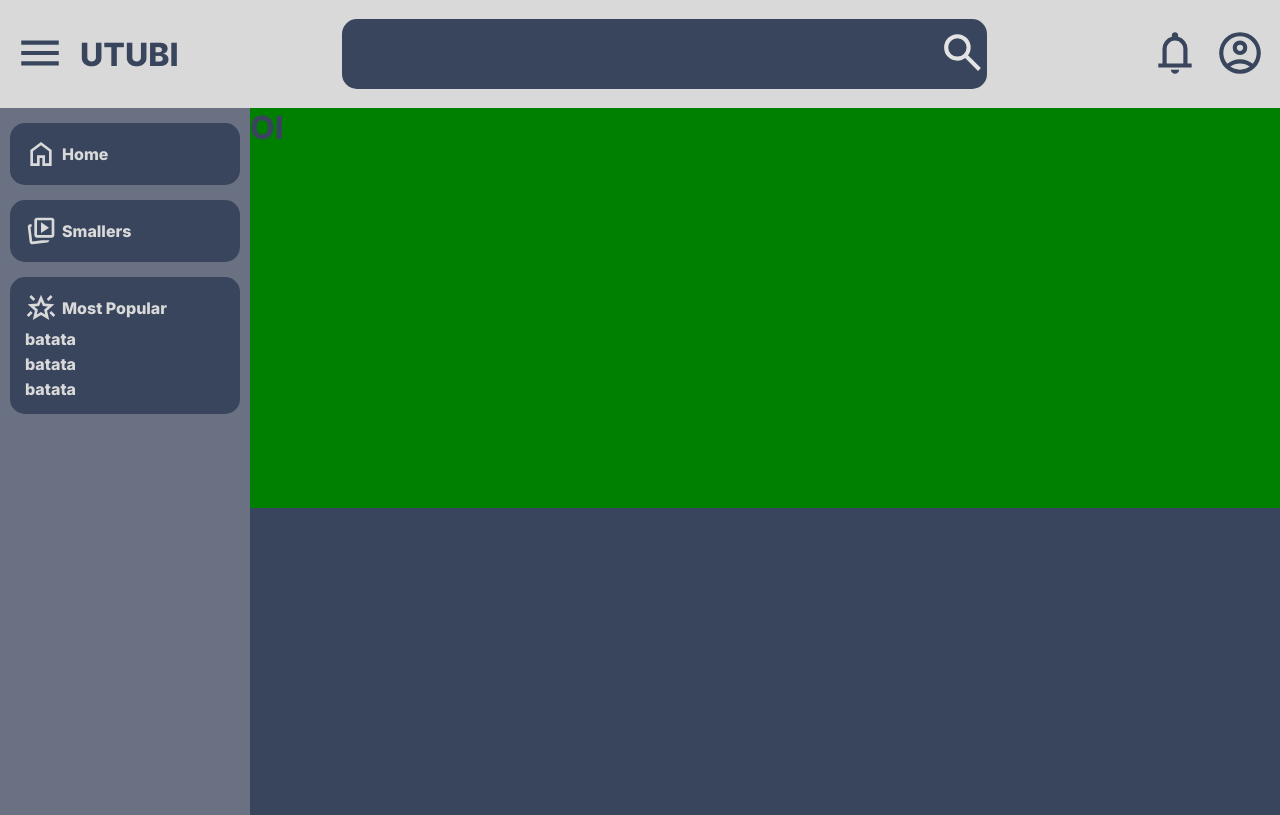
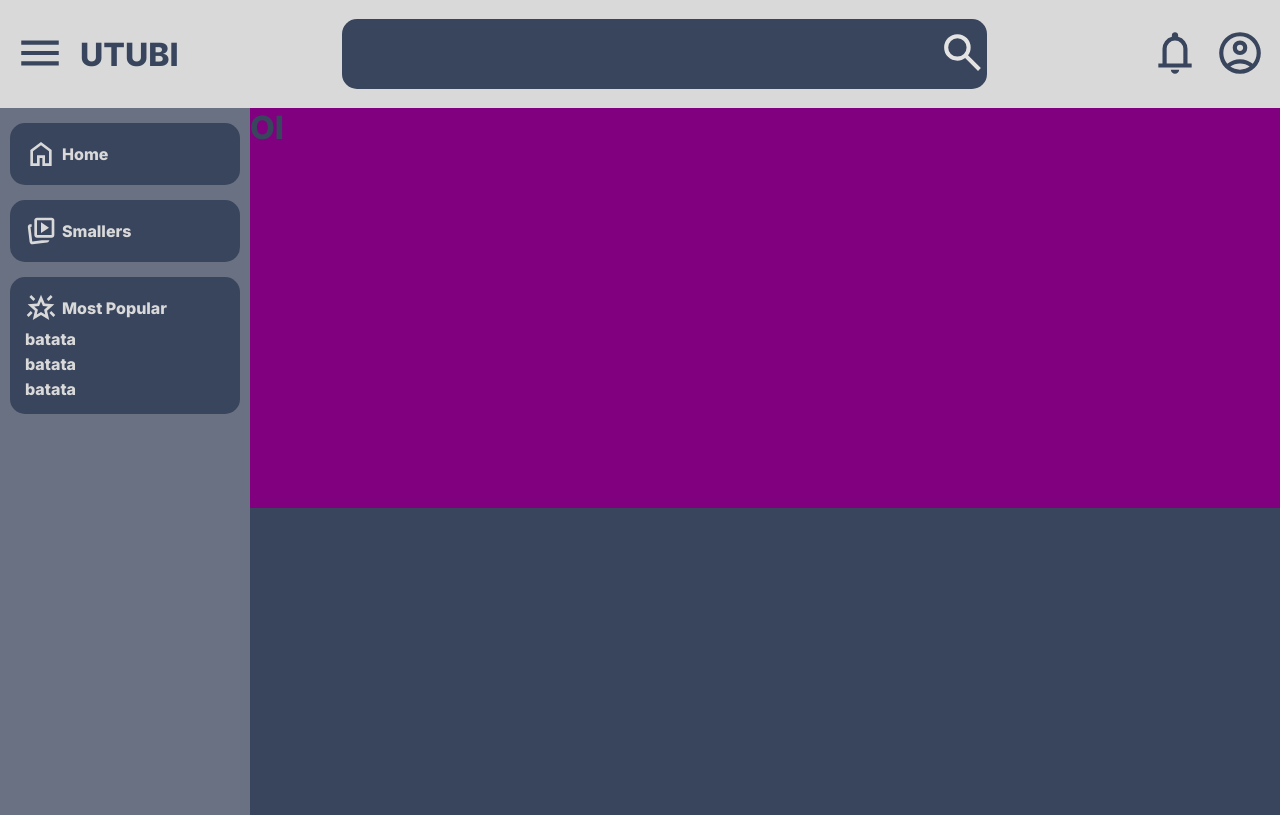
Before and after one commit to MechaShiro/Utubi, a React (Vite) app in the folder Utubi-react-project/: page / in a window 1280 px wide. Built offline with nearby package versions, Linux system fonts and the light colour scheme.

Commit message:
Teste 2
Mudamos a cor para roxo do componente videosGallery

```diff
--- a/Utubi-react-project/src/css/videosGallery.css
+++ b/Utubi-react-project/src/css/videosGallery.css
@@ -3,7 +3,7 @@
     width: calc(100% - 250px);
     height: 400px;
 
-    background-color: green;
+    background-color: purple;
 
     position: absolute;
     right: 0;
```
